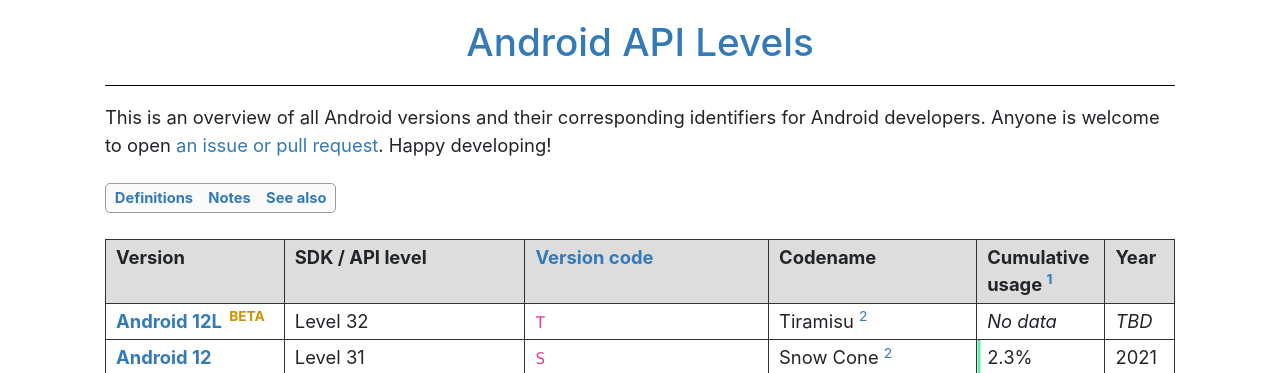
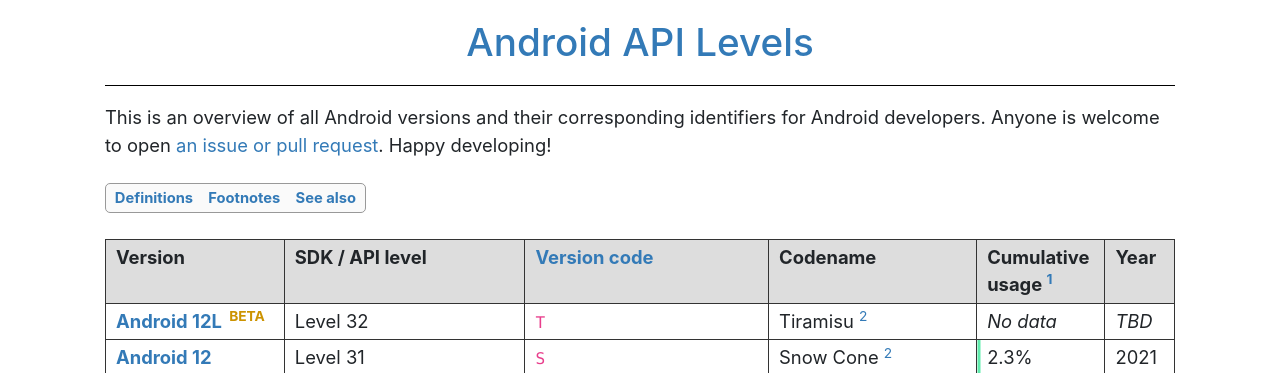
Before and after one commit to ebelinski/apilevels, a Jekyll site: the page built from index.md, in a window 1280 px wide and 900 px high. Shown: the top 373 px of the window. Built offline with Jekyll 4.4.1, drawn with Linux system fonts in a browser that asks for light colours; comment, search, counter and statistics services are not loaded.

Commit message:
Renamed Notes section.

```diff
--- a/index.md
+++ b/index.md
@@ -266,7 +266,7 @@
 * **`targetSdk` (Kotlin) / `targetSdkVersion` (Groovy):** The SDK version that your app targets, defined in `build.gradle`. This should always be the same as `compileSdk`.
 * **`compileSdk` (Kotlin) / `compileSdkVersion` (Groovy):** The SDK version that your app compiles against, defined in `build.gradle`. Android Studio uses this SDK version to build your AABs and APKs. This should always be the same as `targetSdk`.
 
-## Notes
+## Footnotes
 
 <div class="footnotes">
   <ol>
```
